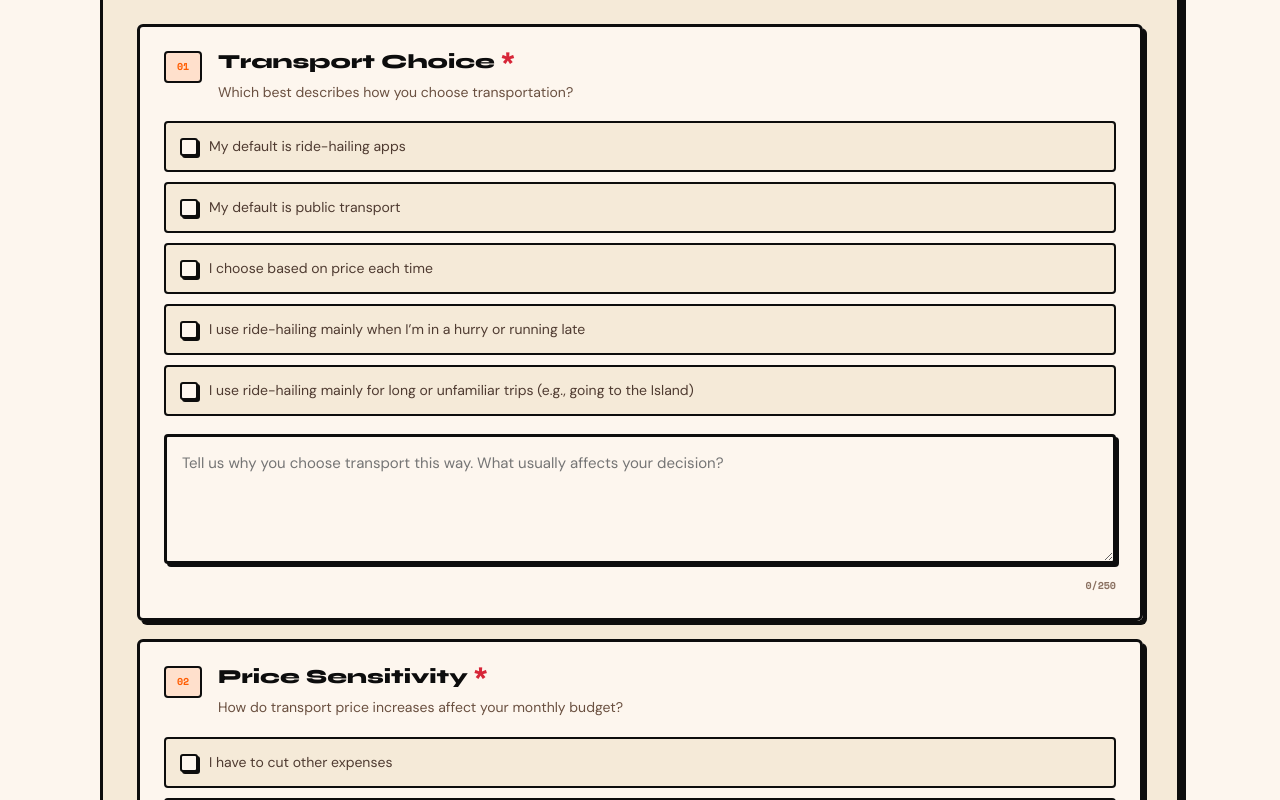
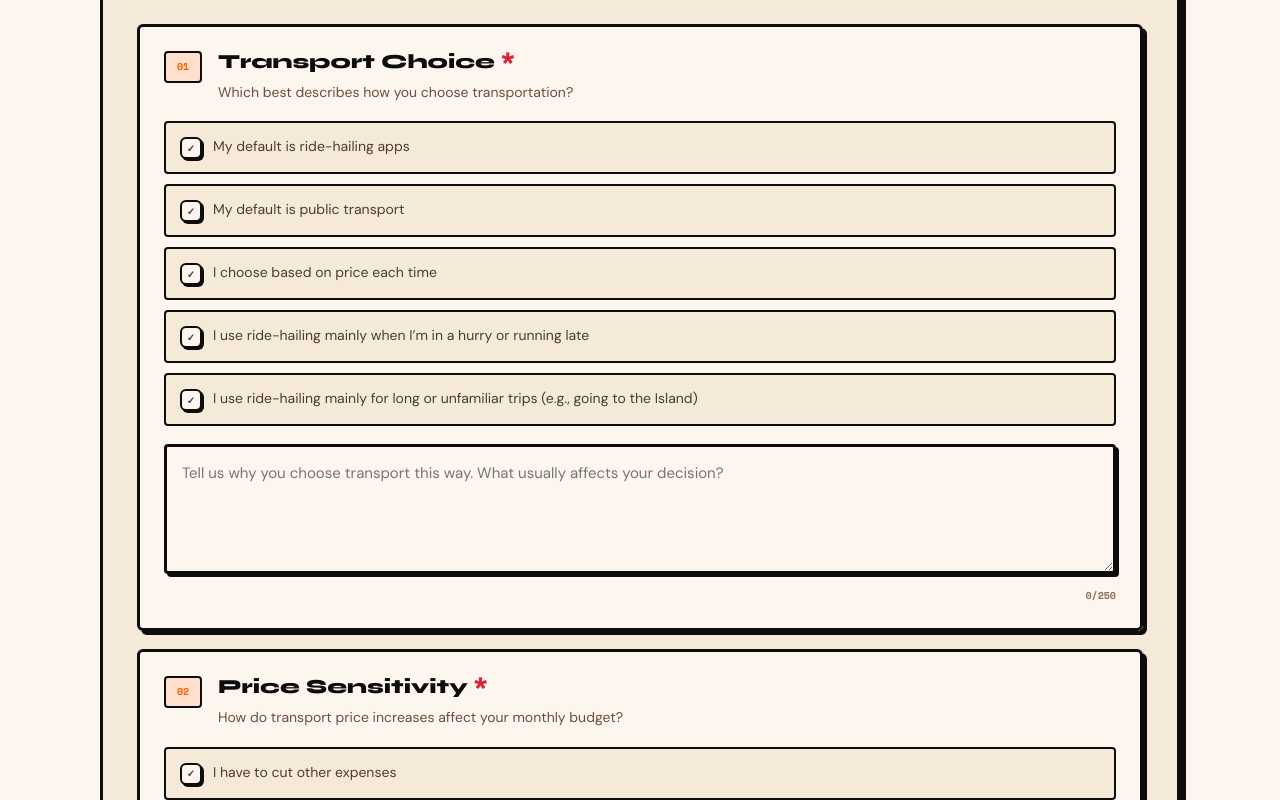
Before and after one commit to ZeroIQng/Wheelers-Frontend, a Next.js app: page /waitlist in a window 1280 px wide. Shown: the part 840-1640 px from the top of the page. Built offline with nearby package versions, Linux system fonts and the light colour scheme; a web font is replaced by a local one.

Commit message:
Adding checkbox

```diff
--- a/components/sections/WaitlistForm.tsx
+++ b/components/sections/WaitlistForm.tsx
@@ -240,16 +240,11 @@ export default function WaitlistPage() {
     }));
   }
 
-  function toggleOption(field: WaitlistQuestionId, option: string) {
+  function selectOption(field: WaitlistQuestionId, option: string) {
     setForm((current) => {
-      const selectedOptions = current[field];
-      const alreadySelected = selectedOptions.includes(option);
-
       return {
         ...current,
-        [field]: alreadySelected
-          ? selectedOptions.filter((item) => item !== option)
-          : [...selectedOptions, option],
+        [field]: [option],
       };
     });
   }
@@ -416,7 +411,7 @@ export default function WaitlistPage() {
 
                   <div className="option-list">
                     {question.options.map((option, optionIndex) => {
-                      const checked = form[question.id].includes(option);
+                      const checked = form[question.id][0] === option;
                       const inputId = `${question.id}-${optionIndex}`;
 
                       return (
@@ -427,14 +422,16 @@ export default function WaitlistPage() {
                         >
                           <input
                             id={inputId}
-                            type="checkbox"
-                            name={`${question.id}[]`}
+                            type="radio"
+                            name={question.id}
                             value={option}
                             checked={checked}
-                            onChange={() => toggleOption(question.id, option)}
+                            onChange={() => selectOption(question.id, option)}
                           />
 
-                          <span className="fake-checkbox" aria-hidden="true" />
+                          <span className="fake-option-check" aria-hidden="true">
+                            <span className="fake-option-check-mark">✓</span>
+                          </span>
 
                           <span>{option}</span>
                         </label>
--- a/styles/globals.css
+++ b/styles/globals.css
@@ -3362,13 +3362,23 @@ button, input, textarea, select { font: inherit; }
   border-radius: var(--rd-sm);
   background: var(--cream2);
   padding: 13px 14px;
-  transition: background 0.15s ease, transform 0.15s ease;
+  transition: background 0.15s ease, border-color 0.15s ease, transform 0.15s ease;
 }
 
 .waitlist-page .option-item:hover,
-.waitlist-page .option-item.selected,
 .waitlist-page .optional-check:hover {
-  background: var(--or3);
+  background: #fff4ea;
+}
+
+.waitlist-page .option-item.selected {
+  background: #fff0e4;
+  border-color: var(--or);
+}
+
+.waitlist-page .option-item:focus-within,
+.waitlist-page .optional-check:focus-within {
+  border-color: var(--or);
+  box-shadow: 0 0 0 3px rgba(255, 92, 0, 0.16);
 }
 
 .waitlist-page .option-item input,
@@ -3376,6 +3386,41 @@ button, input, textarea, select { font: inherit; }
   position: absolute;
   opacity: 0;
   pointer-events: none;
+}
+
+.waitlist-page .fake-option-check {
+  width: 22px;
+  height: 22px;
+  position: relative;
+  display: inline-flex;
+  align-items: center;
+  justify-content: center;
+  flex-shrink: 0;
+  margin-top: 1px;
+  border: 2px solid var(--bk);
+  border-radius: 6px;
+  background: var(--cream);
+  box-shadow: 2px 2px 0 var(--bk);
+  transition: background 0.15s ease, border-color 0.15s ease, transform 0.15s ease;
+}
+
+.waitlist-page .fake-option-check-mark {
+  color: transparent;
+  font-size: 16px;
+  font-weight: 900;
+  line-height: 1;
+  transform: scale(0.7);
+  transition: color 0.15s ease, transform 0.15s ease;
+}
+
+.waitlist-page .option-item input:checked + .fake-option-check {
+  background: var(--or);
+  border-color: var(--bk);
+}
+
+.waitlist-page .option-item input:checked + .fake-option-check .fake-option-check-mark {
+  color: var(--bk);
+  transform: scale(1.05);
 }
 
 .waitlist-page .fake-checkbox {
@@ -3415,6 +3460,11 @@ button, input, textarea, select { font: inherit; }
   color: #4f3b31 !important;
 }
 
+.waitlist-page .option-item.selected span:last-child {
+  color: var(--bk) !important;
+  font-weight: 700;
+}
+
 .waitlist-page .optional-check {
   margin-top: 0;
   background: var(--cream);
```
